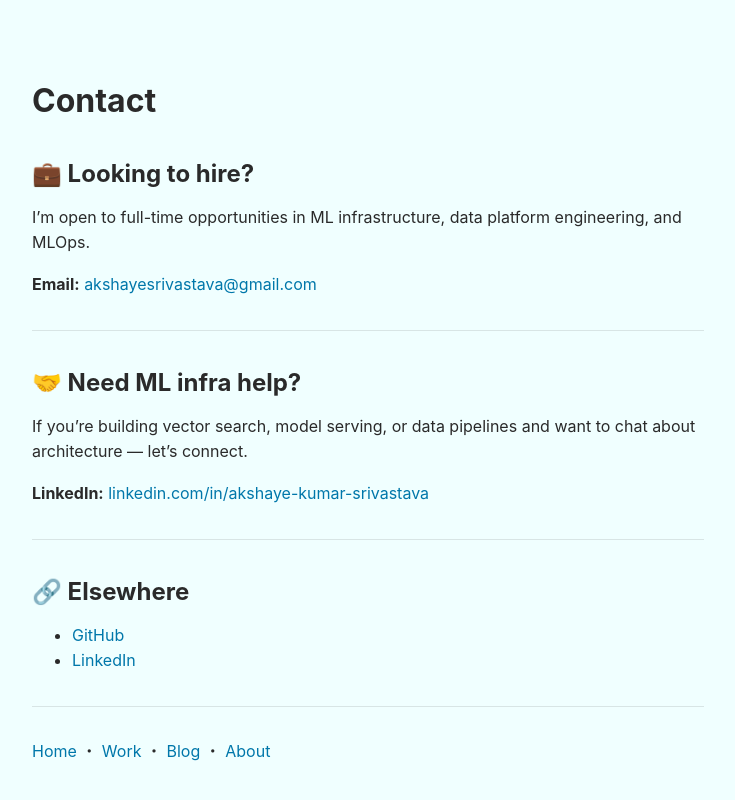
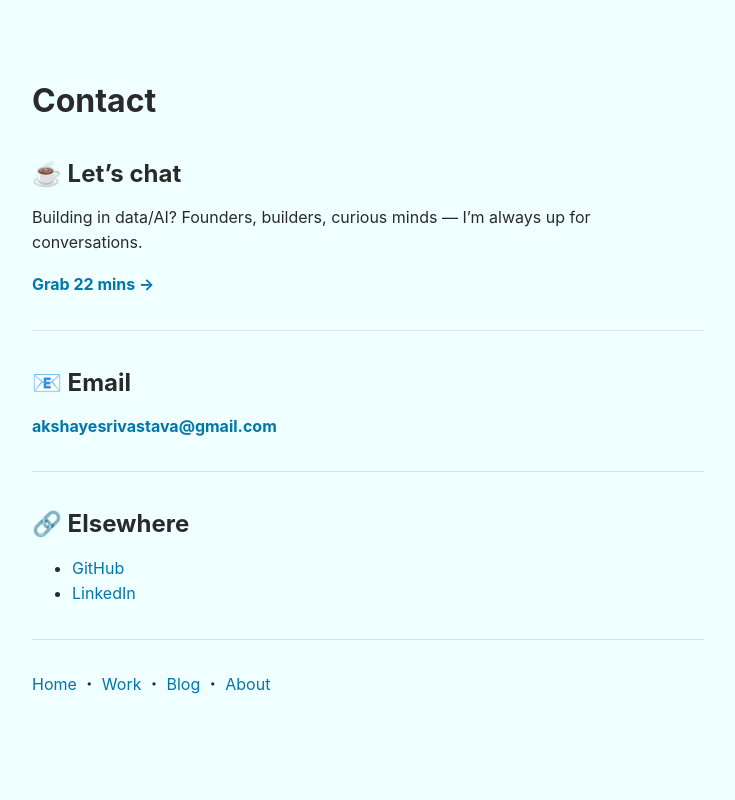
Before and after one commit to akshayeKS/akshayeks.github.io, a Jekyll site: the page built from contact.md, in a window 1280 px wide. Shown: the top 800 px of the page, without its empty margins (272-1007 px from the left). Built offline with Jekyll 4.4.1, drawn with Linux system fonts in a browser that asks for light colours.

Commit message:
Add Cal.com booking link to home and contact

```diff
--- a/contact.md
+++ b/contact.md
@@ -6,25 +6,23 @@ description: Get in touch for ML infrastructure projects, consulting, or job opp
 
 # Contact
 
-## 💼 Looking to hire?
+## ☕ Let's chat
 
-I'm open to full-time opportunities in ML infrastructure, data platform engineering, and MLOps.
+Building in data/AI? Founders, builders, curious minds — I'm always up for conversations.
 
-**Email:** [akshayesrivastava@gmail.com](mailto:akshayesrivastava@gmail.com)
+**[Grab 22 mins →](https://cal.com/akshaye-kr-srivastava-ahog3c/22-min)**
 
 ---
 
-## 🤝 Need ML infra help?
+## 📧 Email
 
-If you're building vector search, model serving, or data pipelines and want to chat about architecture — let's connect.
-
-**LinkedIn:** [linkedin.com/in/akshaye-kumar-srivastava](https://www.linkedin.com/in/akshaye-kumar-srivastava-0093a7116/)
+**[akshayesrivastava@gmail.com](mailto:akshayesrivastava@gmail.com)**
 
 ---
 
 ## 🔗 Elsewhere
 
-- [GitHub](https://github.com/akshayeks)
+- [GitHub](https://github.com/akshayeKS)
 - [LinkedIn](https://www.linkedin.com/in/akshaye-kumar-srivastava-0093a7116/)
 
 ---
```
Also changed, not shown: index.md (+2 -0 lines).
